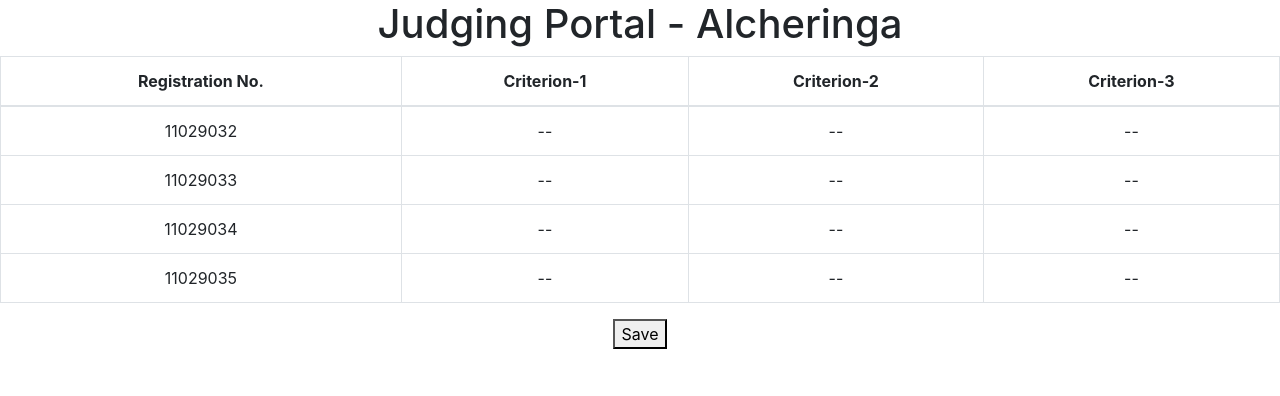
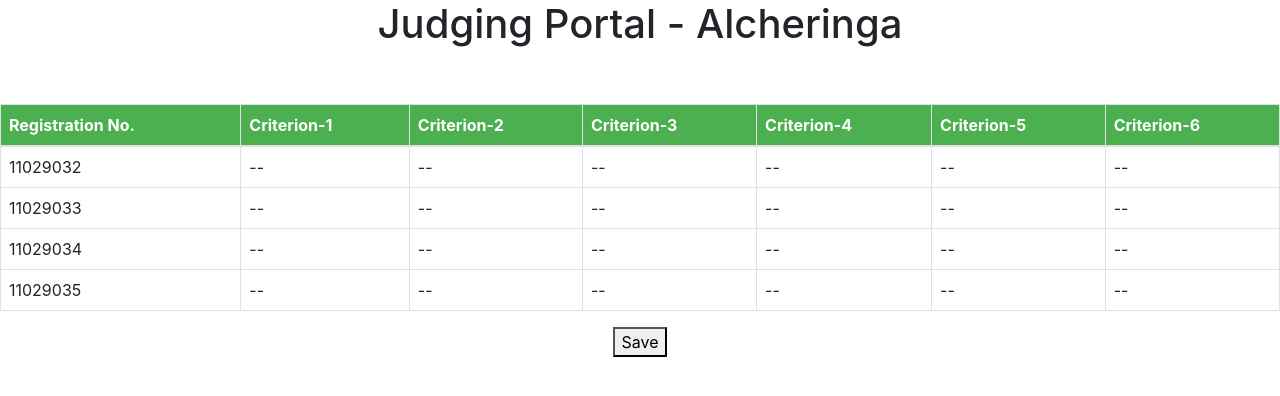
Before and after one commit to kumar170102040/Marksheet-Portal, an Angular app in the folder Desktop/judging-portal/: page / in a window 1280 px wide. Shown: the top 396 px of the page. Built offline with nearby package versions, Linux system fonts and the light colour scheme.

Commit message:
added some effects and rows

```diff
--- a/Desktop/judging-portal/package.json
+++ b/Desktop/judging-portal/package.json
@@ -27,13 +27,13 @@
     "zone.js": "~0.8.26"
   },
   "devDependencies": {
-    "@angular-devkit/build-angular": "~0.11.0",
+    "@angular-devkit/build-angular": "^0.11.3",
     "@angular/cli": "~7.1.2",
     "@angular/compiler-cli": "~7.1.0",
     "@angular/language-service": "~7.1.0",
-    "@types/node": "~8.9.4",
     "@types/jasmine": "~2.8.8",
     "@types/jasminewd2": "~2.0.3",
+    "@types/node": "~8.9.4",
     "codelyzer": "~4.5.0",
     "jasmine-core": "~2.99.1",
     "jasmine-spec-reporter": "~4.2.1",
--- a/Desktop/judging-portal/src/app/app.component.css
+++ b/Desktop/judging-portal/src/app/app.component.css
@@ -0,0 +1,17 @@
+table {
+  border-collapse: collapse;
+  width: 100%;
+}
+
+th, td {
+  text-align: left;
+  padding: 8px;
+}
+
+tr:hover {background-color: #f5f5f5;}
+
+
+th {
+  background-color: #4CAF50;
+  color: white;
+}
--- a/Desktop/judging-portal/src/app/app.component.html
+++ b/Desktop/judging-portal/src/app/app.component.html
@@ -3,7 +3,7 @@
   <h1>
     Judging Portal - Alcheringa
   </h1>
-
+  <br><br>
   <div class="row">
     <div class="col-lg-12">
       <table class="table table-bordered">
@@ -12,6 +12,9 @@
           <th>Criterion-1</th>
           <th>Criterion-2</th>
           <th>Criterion-3</th>
+          <th>Criterion-4</th>
+          <th>Criterion-5</th>
+          <th>Criterion-6</th>
         </thead>
         <tr *ngFor="let user of TableData">
           <!---- <td *ngIf = "user.id === EditRowID" ><input type="text" [(ngModel)]="user.name"></td> -->
@@ -22,6 +25,12 @@
           <td *ngIf = "user.id !== EditRowID" (click)="Edit(user.id)">--</td>
           <td *ngIf = "user.id === EditRowID" ><input type="text" [(ngModel)]="user.criterion3"></td>
           <td *ngIf = "user.id !== EditRowID" (click)="Edit(user.id)">--</td>
+          <td *ngIf = "user.id === EditRowID" ><input type="text" [(ngModel)]="user.criterion4"></td>
+          <td *ngIf = "user.id !== EditRowID" (click)="Edit(user.id)">--</td>
+          <td *ngIf = "user.id === EditRowID" ><input type="text" [(ngModel)]="user.criterion5"></td>
+          <td *ngIf = "user.id !== EditRowID" (click)="Edit(user.id)">--</td>
+          <td *ngIf = "user.id === EditRowID" ><input type="text" [(ngModel)]="user.criterion6"></td>
+          <td *ngIf = "user.id !== EditRowID" (click)="Edit(user.id)">--</td>
         </tr>
       </table>
       <button (click) = "Edit(5)">Save</button>
--- a/Desktop/judging-portal/src/app/app.component.ts
+++ b/Desktop/judging-portal/src/app/app.component.ts
@@ -11,7 +11,7 @@
   EditRowID: any ='';
   constructor(){
     this.TableData =[
-    {id: 1 ,registrationNo: '11029032' , criterion1: '5' , criterion2: '9', criterion3: '9'},
+    {id: 1 ,registrationNo: '11029032' , criterion1: '6' , criterion2: '9', criterion3: '9'},
     {id: 2 ,registrationNo: '11029033' , criterion1: '7' , criterion2: '8', criterion3: '8'},
     {id: 3 ,registrationNo: '11029034' , criterion1: '7' , criterion2: '8', criterion3: '7'},
     {id: 4 ,registrationNo: '11029035' , criterion1: '8' , criterion2: '5', criterion3: '10'},
```
Also changed, not shown: 1 other file (tests, documents, lock files or other folders).
